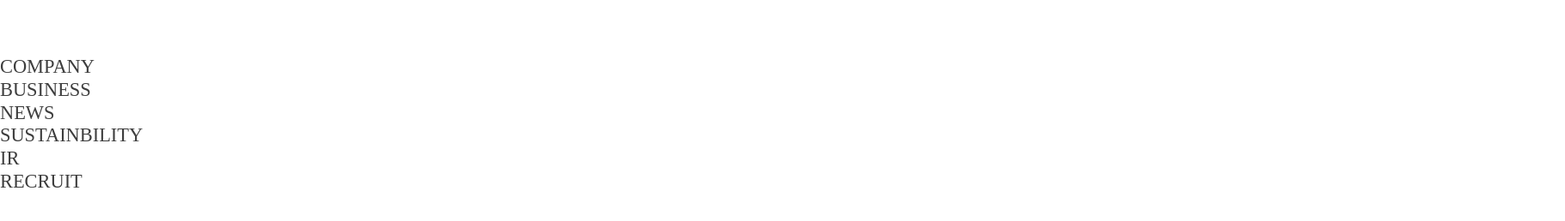
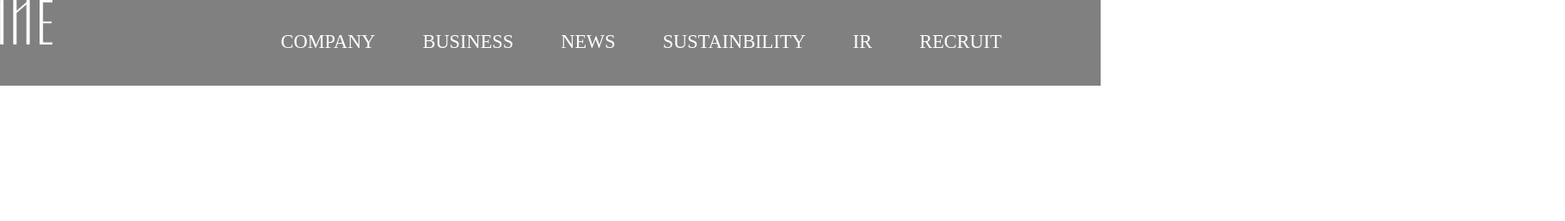
Before and after one commit to Tencarrothill/codage_par_moi, a plain HTML site: page pratique_02/index.html in a window 1280 px wide. Shown: the whole page at 86% size, 1820 px wide, since content can reach past the window. Drawn offline with Linux system fonts and the light colour scheme.

Commit message:
0606 ine

```diff
--- a/pratique_02/css/main.css
+++ b/pratique_02/css/main.css
@@ -10,7 +10,22 @@ html, body {
     line-height: 1.2;
     word-break: keep-all;
 }
+header {
+    height: 100px;
+    background-color: grey;
+}
 .wrapper {
-    width: 1820px;
     margin: 0 auto;
+    display: flex;
+    justify-content: space-between;
 }
+.gnb ul {
+    display: flex;
+}
+.gnb ul li {
+    color: #fff;
+    margin: 36px 55px 0 0;
+}
+.gnb ul li:last-child {
+    margin-right: 115px;
+}
--- a/pratique_02/index.html
+++ b/pratique_02/index.html
@@ -20,7 +20,7 @@
                         <li><a href="#n">IR</a></li>
                         <li><a href="#n">RECRUIT</a></li>
                     </ul>
-                </nav>
+                </nav><!--gnb-->
             </div><!--//wrapper-->
         </header>
         <div class="container">
```
